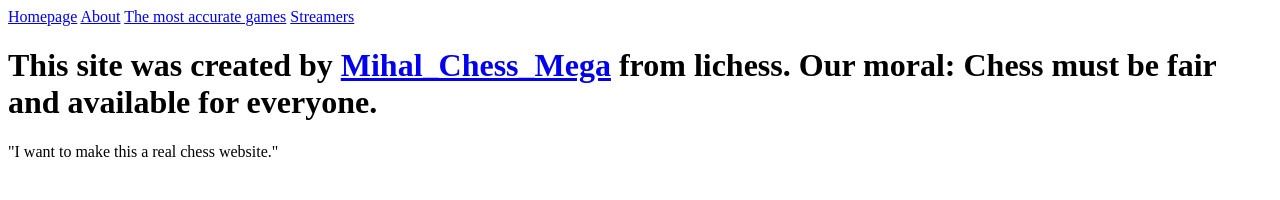
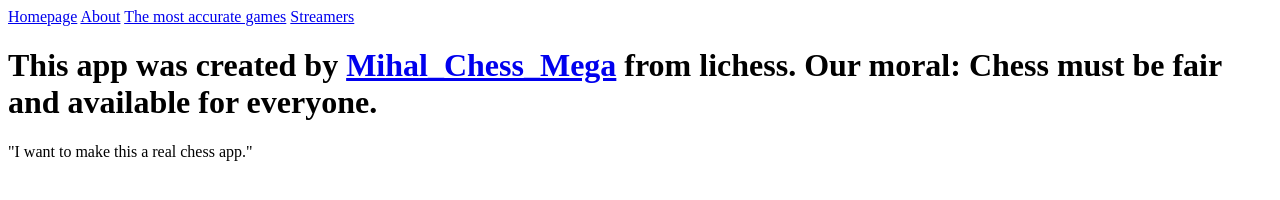
Before and after one commit to Chess-For-All/mobile-app, a website: page docs/about.html in a window 1280 px wide. Drawn offline with Linux system fonts and the light colour scheme.

Commit message:
Update about.html

```diff
--- a/docs/about.html
+++ b/docs/about.html
@@ -4,7 +4,6 @@
     <meta charset="chess.for.all">
     <meta name="about" content="width=device-width, initial-scale=1.0">
     <title>About</title>
-    <link href="https://github.com/Chess-For-All/ChessForAll/blob/main/docs/index.css">
 </head>
 <body>
     <nav id="list">
@@ -15,7 +14,7 @@
            <td><a href="streamers.html">Streamers</a></td>
         </tr>
     </nav>
-    <h1>This site was created by <a href="https://lichess.org/@/Mihail_Chess_Mega">Mihal_Chess_Mega</a> from lichess. Our moral: Chess must be fair and available for everyone.</h1>
-    <p>"I want to make this a real chess website."</p>
+    <h1>This app was created by <a href="https://lichess.org/@/Mihail_Chess_Mega">Mihal_Chess_Mega</a> from lichess. Our moral: Chess must be fair and available for everyone.</h1>
+    <p>"I want to make this a real chess app."</p>
 </body>
 </html>
```
